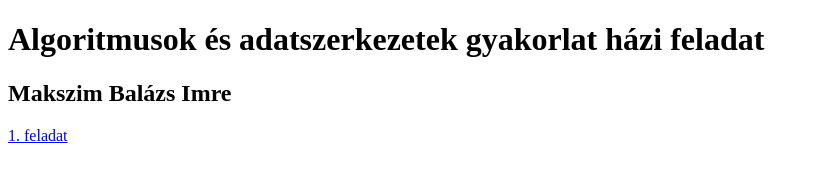
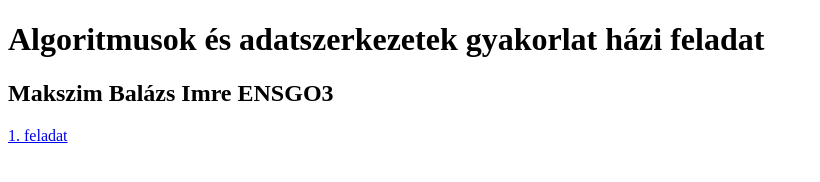
Before and after one commit to bmakszim/AlgoritmusokFeladat, a plain HTML site: page index.html in a window 1280 px wide. Shown: the whole page, without its empty margins (0-820 px from the left). Drawn offline with Linux system fonts and the light colour scheme.

Commit message:
add neptun code

```diff
--- a/index.html
+++ b/index.html
@@ -7,7 +7,7 @@
 </head>
 <body>
     <h1>Algoritmusok és adatszerkezetek gyakorlat házi feladat</h1>
-    <h2>Makszim Balázs Imre</h2>
+    <h2>Makszim Balázs Imre ENSGO3</h2>
     <a href="index.html">1. feladat</a>
 </body>
 </html>
```
Also changed, not shown: 1 other file.
